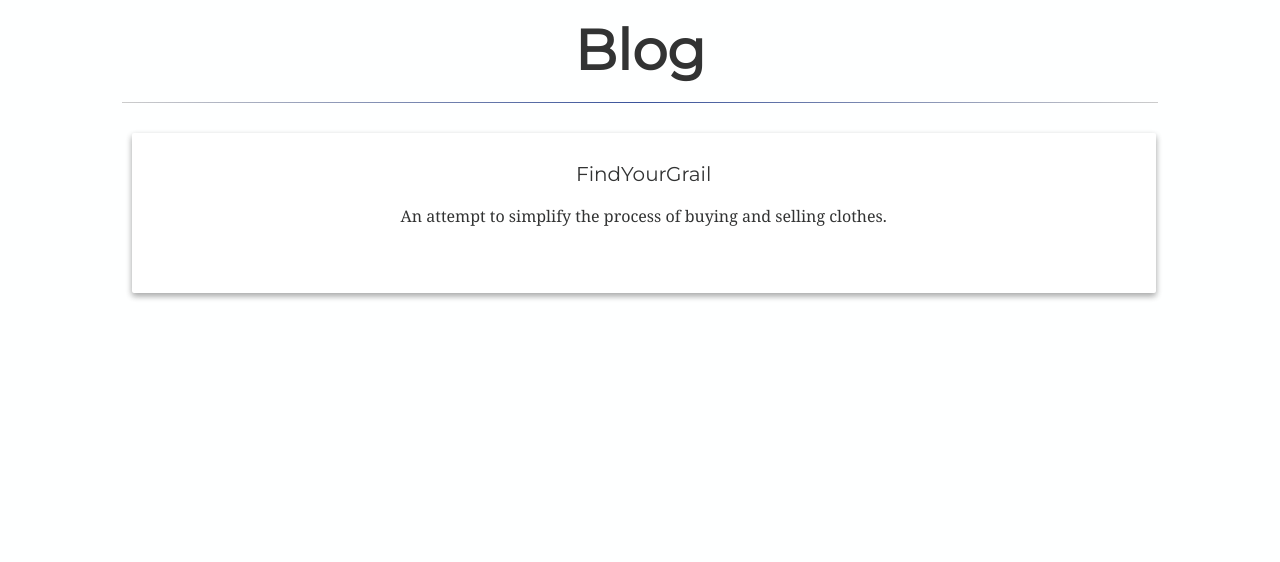
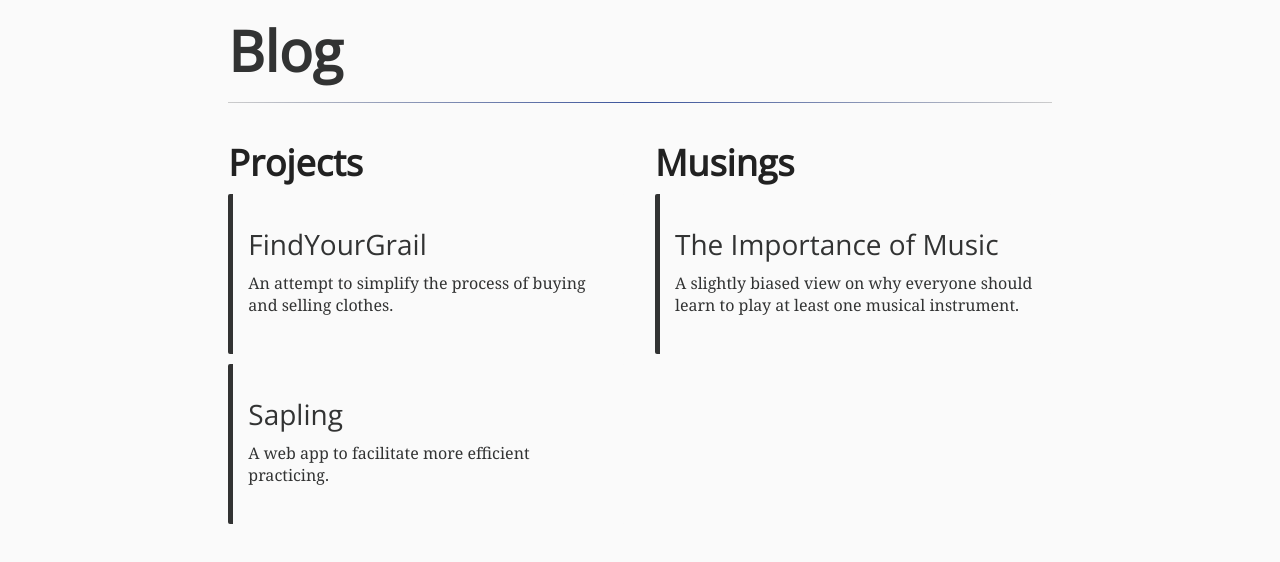
Before and after one commit to rocky1638/Portfolio-Website, a React (Create React App) app: page /blog in a window 1280 px wide. Shown: the top 562 px of the page. Built offline with nearby package versions, Linux system fonts and the light colour scheme; a web font is replaced by a local one.

Commit message:
updated blog page styling

```diff
--- a/src/components/App.js
+++ b/src/components/App.js
@@ -4,6 +4,8 @@
 import Home from './Home';
 import Blog from './Blog';
 import FindYourGrail from './FindYourGrail';
+import Sapling from './Sapling';
+import MusicalInstrument from './MusicalInstrument';
 
 class App extends Component {
   render() {
@@ -14,6 +16,12 @@
             <Route exact path="/" component={Home} />
             <Route exact path="/blog" component={Blog} />
             <Route exact path="/blog/fyg" component={FindYourGrail} />
+            <Route exact path="/blog/sapling" component={Sapling} />
+            <Route
+              exact
+              path="/blog/musical_instrument"
+              component={MusicalInstrument}
+            />
           </div>
         </BrowserRouter>
       </div>
--- a/src/components/Blog.js
+++ b/src/components/Blog.js
@@ -21,17 +21,45 @@
     return (
       <div className="container-fluid container-blog">
         <div className="row">
-          <div className="col-xs-12 col-sm-10 col-sm-offset-1">
+          <div className="col-xs-12 col-sm-8 col-sm-offset-2 left">
             <h1 className="header-text blog-header-text">
               <b>Blog</b>
             </h1>
             <hr className="blue-hr" />
+          </div>
+
+          <div className="col-xs-12 col-sm-4 col-sm-offset-2 left">
+            <h2 className="blog-1">
+              <b>Projects</b>
+            </h2>
             <Link to="/blog/fyg">
               <div className="preview-card">
-                <h3 className="blog-title">FindYourGrail</h3>
+                <h3 className="blog-2">FindYourGrail</h3>
                 <p className="blog-text">
                   An attempt to simplify the process of buying and selling
                   clothes.
+                </p>
+              </div>
+            </Link>
+            <Link to="/blog/sapling">
+              <div className="preview-card">
+                <h3 className="blog-2">Sapling</h3>
+                <p className="blog-text">
+                  A web app to facilitate more efficient practicing.
+                </p>
+              </div>
+            </Link>
+          </div>
+          <div className="col-xs-12 col-sm-4 left">
+            <h2 className="blog-1">
+              <b>Musings</b>
+            </h2>
+            <Link to="/blog/musical_instrument">
+              <div className="preview-card">
+                <h3 className="blog-2">The Importance of Music</h3>
+                <p className="blog-text">
+                  A slightly biased view on why everyone should learn to play at
+                  least one musical instrument.
                 </p>
               </div>
             </Link>
--- a/src/components/Home.js
+++ b/src/components/Home.js
@@ -12,11 +12,10 @@
         <div className="row">
           <div className="col-xs-12 col-md-6 col-md-offset-3">
             <h1 className="header-text center">Hi. I'm Rock.</h1>
-            <p className="center content-text">
+            <p style={{ marginBottom: '20px' }} className="center content-text">
               Hi! I'm currently in my first year of Computer Science at the
               University of Waterloo. I'm currently focused on full-stack web
-              development, but am also interested in AI, machine learning, and
-              app development.
+              development, as well as mobile app development.
               <br />
               <br />
               When I'm not doing homework or sleeping, I enjoy playing
@@ -44,6 +43,60 @@
 
             <div className="center footer">
               <hr className="line" />
+              <a href="mailto:rockzhou15@gmail.com">
+                <svg
+                  version="1.1"
+                  className="logo email"
+                  id="Capa_1"
+                  xmlns="http://www.w3.org/2000/svg"
+                  x="0px"
+                  y="0px"
+                  width="40px"
+                  height="40px"
+                  viewBox="0 0 511.626 511.626"
+                >
+                  <g>
+                    <g>
+                      <path
+                        className="email"
+                        d="M49.106,178.729c6.472,4.567,25.981,18.131,58.528,40.685c32.548,22.554,57.482,39.92,74.803,52.099
+    			c1.903,1.335,5.946,4.237,12.131,8.71c6.186,4.476,11.326,8.093,15.416,10.852c4.093,2.758,9.041,5.852,14.849,9.277
+    			c5.806,3.422,11.279,5.996,16.418,7.7c5.14,1.718,9.898,2.569,14.275,2.569h0.287h0.288c4.377,0,9.137-0.852,14.277-2.569
+    			c5.137-1.704,10.615-4.281,16.416-7.7c5.804-3.429,10.752-6.52,14.845-9.277c4.093-2.759,9.229-6.376,15.417-10.852
+    			c6.184-4.477,10.232-7.375,12.135-8.71c17.508-12.179,62.051-43.11,133.615-92.79c13.894-9.703,25.502-21.411,34.827-35.116
+    			c9.332-13.699,13.993-28.07,13.993-43.105c0-12.564-4.523-23.319-13.565-32.264c-9.041-8.947-19.749-13.418-32.117-13.418H45.679
+    			c-14.655,0-25.933,4.948-33.832,14.844C3.949,79.562,0,91.934,0,106.779c0,11.991,5.236,24.985,15.703,38.974
+    			C26.169,159.743,37.307,170.736,49.106,178.729z"
+                      />
+                      <path
+                        className="email"
+                        d="M483.072,209.275c-62.424,42.251-109.824,75.087-142.177,98.501c-10.849,7.991-19.65,14.229-26.409,18.699
+    			c-6.759,4.473-15.748,9.041-26.98,13.702c-11.228,4.668-21.692,6.995-31.401,6.995h-0.291h-0.287
+    			c-9.707,0-20.177-2.327-31.405-6.995c-11.228-4.661-20.223-9.229-26.98-13.702c-6.755-4.47-15.559-10.708-26.407-18.699
+    			c-25.697-18.842-72.995-51.68-141.896-98.501C17.987,202.047,8.375,193.762,0,184.437v226.685c0,12.57,4.471,23.319,13.418,32.265
+    			c8.945,8.949,19.701,13.422,32.264,13.422h420.266c12.56,0,23.315-4.473,32.261-13.422c8.949-8.949,13.418-19.694,13.418-32.265
+    			V184.437C503.441,193.569,493.927,201.854,483.072,209.275z"
+                      />
+                    </g>
+                  </g>
+                  <g />
+                  <g />
+                  <g />
+                  <g />
+                  <g />
+                  <g />
+                  <g />
+                  <g />
+                  <g />
+                  <g />
+                  <g />
+                  <g />
+                  <g />
+                  <g />
+                  <g />
+                </svg>
+              </a>
+
               <a
                 href="http://github.com/rocky1638"
                 target="_blank"
--- /dev/null
+++ b/src/components/MusicalInstrument.js
@@ -0,0 +1,33 @@
+import React, { Component } from 'react';
+
+class MusicalInstrument extends Component {
+  componentDidMount() {
+    document.body.className = 'white';
+  }
+
+  render() {
+    return (
+      <div className="container-fluid">
+        <div className="row">
+          <div className="col-xs-12 col-sm-8 col-sm-offset-2">
+            <div>
+              <h1 className="blog-1">
+                <b>The Importance of Music</b>
+              </h1>
+              <h3 className="blog-3">
+                Why everyone (including you) should learn an instrument.
+              </h3>
+              <h6 className="blog-6">Published January xx, 2018</h6>
+            </div>
+            <hr className="blue-hr" />
+            <div>
+              <p className="blog-2">Coming Soon...</p>
+            </div>
+          </div>
+        </div>
+      </div>
+    );
+  }
+}
+
+export default MusicalInstrument;
--- /dev/null
+++ b/src/components/Sapling.js
@@ -0,0 +1,27 @@
+import React, { Component } from 'react';
+
+class Sapling extends Component {
+  render() {
+    return (
+      <div className="container-fluid">
+        <div className="row">
+          <div className="col-xs-12 col-sm-8 col-sm-offset-2">
+            <div>
+              <h1 className="blog-1">Sapling</h1>
+              <h3 className="blog-3">For people serious about practicing.</h3>
+              <h6 className="blog-6">Published February 5, 2018</h6>
+            </div>
+            <hr className="blue-hr" />
+            <div>
+              <h2 className="blog-2">Coming Soon...</h2>
+              {/* <h2 className="blog-2">Initial Idea & Goals</h2>
+              <p className="blog-text">j</p> */}
+            </div>
+          </div>
+        </div>
+      </div>
+    );
+  }
+}
+
+export default Sapling;
--- a/src/style/style.css
+++ b/src/style/style.css
@@ -11,7 +11,7 @@
 
 body.white {
   height: 100%;
-  background-color: #feffff;
+  background-color: #fafafa;
 }
 
 html,
@@ -38,6 +38,14 @@
 
 .logo {
   margin: 5px 5px;
+}
+
+.email {
+  fill: white !important;
+}
+
+.email:hover {
+  fill: #323333 !important;
 }
 
 .github {
@@ -69,20 +77,35 @@
   overflow-y: visible;
 }
 
-.preview-card {
-  background: #fff;
+.-preview-card {
+  background: #fafafa;
   border-radius: 2px;
   display: inline-block;
-  height: 20vh;
-  margin: 1rem;
+  min-height: 20vh;
+  height: auto;
   position: relative;
-  width: 80vw;
+  width: 100%;
   padding-top: 10px;
   padding-left: 15px;
   padding-right: 15px;
 
-  transition: all 0.2s cubic-bezier(0.25, 0.8, 0.25, 1);
-  box-shadow: 0 3px 6px rgba(0, 0, 0, 0.16), 0 3px 6px rgba(0, 0, 0, 0.23);
+  transition: 0.2s;
+  /* box-shadow: 0 2px 4px rgba(0, 0, 0, 0.16), 0 2px 4px rgba(0, 0, 0, 0.23); */
+}
+
+.preview-card {
+  background: #fafafa;
+  border-radius: 2px;
+  border-left: 5px solid #323333;
+  display: inline-block;
+  margin-top: 10px;
+  min-height: 20vh;
+  height: auto;
+  position: relative;
+  width: 100%;
+  padding-top: 5px;
+  padding-left: 15px;
+  padding-right: 15px;
 }
 
 .top-half-card {
@@ -97,11 +120,12 @@
 }
 
 .preview-card:hover {
-  box-shadow: 0 14px 22px rgba(0, 0, 0, 0.25), 0 10px 10px rgba(0, 0, 0, 0.22);
+  border-left: 5px solid #3a539b;
+  /* box-shadow: 0 2px 4px rgba(0, 0, 0, 0.16), 0 2px 4px rgba(0, 0, 0, 0.23); */
 }
 
 .blog-title {
-  font-family: 'Montserrat', sans-serif;
+  font-family: 'source-sans-pro', 'Open Sans', sans-serif;
   color: #323333;
   font-size: 20px;
 }
@@ -140,6 +164,7 @@
 }
 
 .blog-header-text {
+  font-family: 'source-sans-pro', 'Open Sans', sans-serif;
   color: #323333 !important;
 }
 
@@ -186,7 +211,7 @@
 }
 
 .blog-text {
-  font-family: Georgia, 'Times New Roman', serif;
+  font-family: 'Georgia', 'Times New Roman', serif;
   font-size: 16px;
   font-weight: 300;
   color: #323333;
@@ -227,11 +252,15 @@
   text-align: center;
 }
 
+.left {
+  text-align: left;
+}
+
 .button {
   border: 1px solid white;
   border-radius: 3px;
   padding: 8px 12px;
-  margin: 100px 10px;
+  margin: 10px;
   color: white;
   font-size: 16px;
   font-family: 'Montserrat', sans-serif;
```
